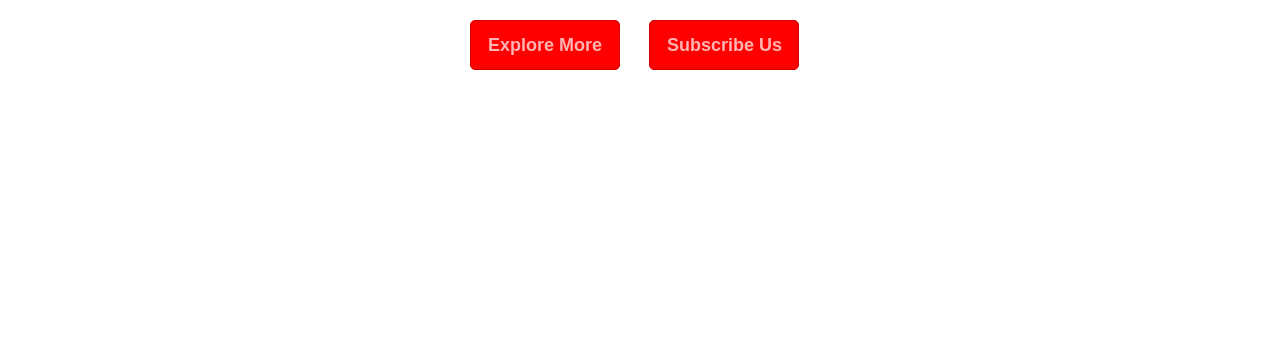
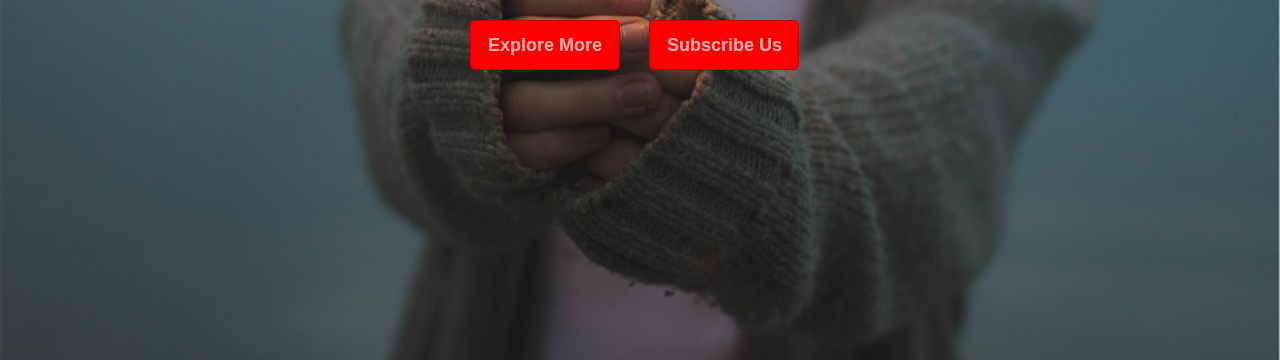
Before and after one commit to Tatsuya1103/Home_page01, a plain HTML site: page index.html in a window 1280 px wide. Shown: the part 440-800 px from the top of the page. Drawn offline with Linux system fonts and the light colour scheme.

Commit message:
Update style.css

```diff
--- a/style.css
+++ b/style.css
@@ -3,7 +3,7 @@
     margin: 0;
 }
 .wrapper{
-    background: url(https://github.com/Tatsuya1103/Home_page01/blob/main/bg1.jpg?raw=true no-repeat);
+    background: url(https://raw.githubusercontent.com/Tatsuya1103/Home_page01/main/bg1.jpg);
     background-size: cover;
     height: 100vh;
 }
```
